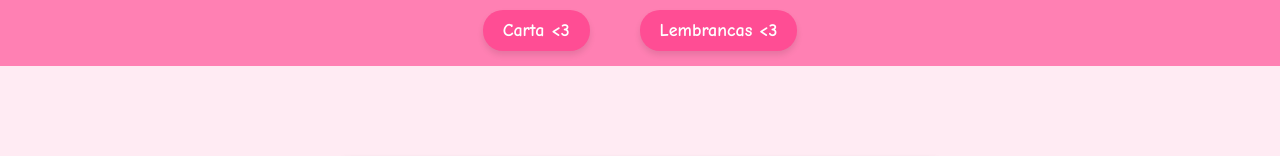
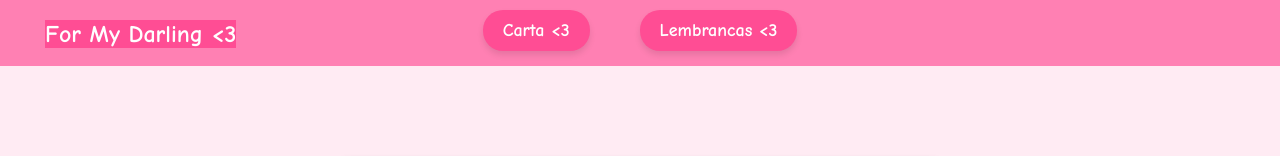
Before and after one commit to ItsAkane/webprojects, a plain HTML site: page index.html in a window 1280 px wide. Shown: the top 156 px of the page. Drawn offline with Linux system fonts and the light colour scheme; grey boxes are pictures that could not be loaded.

Commit message:
ideas tests

```diff
--- a/index.html
+++ b/index.html
@@ -8,7 +8,10 @@
 
 </head>
 <body>
+
+
     <header>
+        <h2 id="For_My_Darling">For My Darling <3</h2>
         <a href="teamo.html" class="love-link">Carta <3</a>
         <a href="lembrancas.html" class="love-link">Lembrancas <3</a>
     </header>
--- a/stylesheet.css
+++ b/stylesheet.css
@@ -86,3 +86,11 @@ h3 {
     border: 3px solid #ff80b3;
     margin-bottom: 20px;
 }
+
+#For_My_Darling{
+    color: white;
+    position: fixed;
+    top: 0;
+    left: 45px;
+    background-color: #ff4d94;
+}
```
